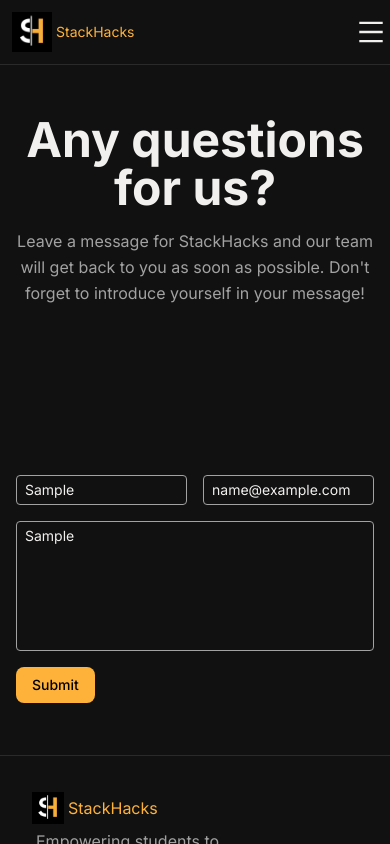
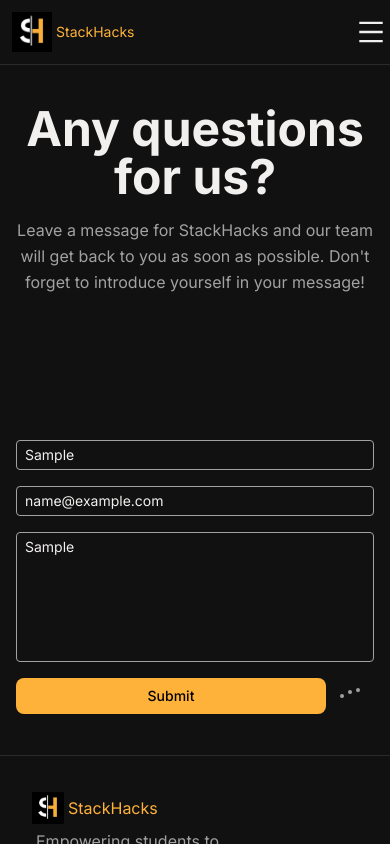
Before and after one commit to EKim06/Stackhacks, a React (Vite) app in the folder client/: page /contact in a window 390 px wide. Both pictures are taken after typing "Sample", "name@example.com", "Sample" into the empty fields and a click on the button "Submit". Shown: the top 844 px of the page. Built offline with nearby package versions, Linux system fonts and the light colour scheme; no server answers.

Commit message:
added loading icon for contact form

```diff
--- a/client/src/pages/Contact.jsx
+++ b/client/src/pages/Contact.jsx
@@ -1,11 +1,15 @@
 import React, { useState } from 'react'
 import { motion } from "framer-motion"
+import SyncLoader from "react-spinners/SyncLoader";
 
 const Contact = () => {
   const [result, setResult] = useState("");
+  const [loading, setLoading] = useState(false);
 
   const submitForm = async (event) => {
     event.preventDefault();
+    setLoading(true);
+
     const formData = new FormData(event.target);
     formData.append("access_key", "a47c824e-36f7-494b-aca9-73233e59fff7");
 
@@ -15,7 +19,9 @@ const Contact = () => {
     });
 
     const data = await response.json();
-    setResult(data.success ? "Success!" : "Error")
+    setResult(data.success ? "Success!" : "Error");
+    setLoading(false);
+    event.target.reset();
   };
 
   return (
@@ -40,14 +46,14 @@ const Contact = () => {
 
         {/* Right: Form */}
         <form className="flex flex-col gap-4" onSubmit={submitForm}>
-          <div className='grid grid-cols-2 gap-4'>
-            <input
+          <div className='grid md:grid-cols-2 gap-4'>
+            <input required
               className="input text-sm"
               name="name"
               type="text"
               placeholder="Enter your name"
             />
-            <input
+            <input required
               className="input text-sm"
               name="email"
               type="email"
@@ -55,17 +61,19 @@ const Contact = () => {
             />
           </div>
 
-          <textarea
+          <textarea required
             className="input resize-none text-sm"
             name="message"
             placeholder="Enter your message"
             rows="6"
           />
 
-          <button type="submit" className="btn btn-primary self-start m-0">
-            Submit
-          </button>
-
+          <div className='flex flex row'>
+            <button type="submit" className="btn-primary w-full md:w-auto m-0">
+              Submit
+            </button>
+            {loading && <SyncLoader className="px-3 pt-2" color="var(--color-secondary)" size={4} speedMultiplier={0.7}/>}
+          </div>
           <p>{result}</p>
         </form>
 
```
Also changed, not shown: client/src/index.css (indentation only).
